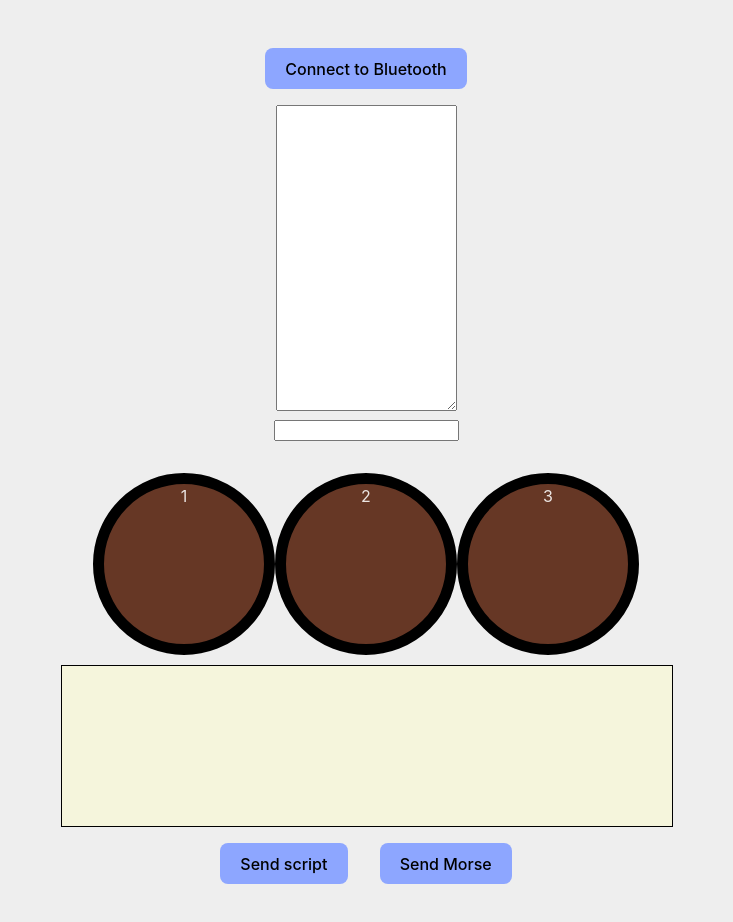
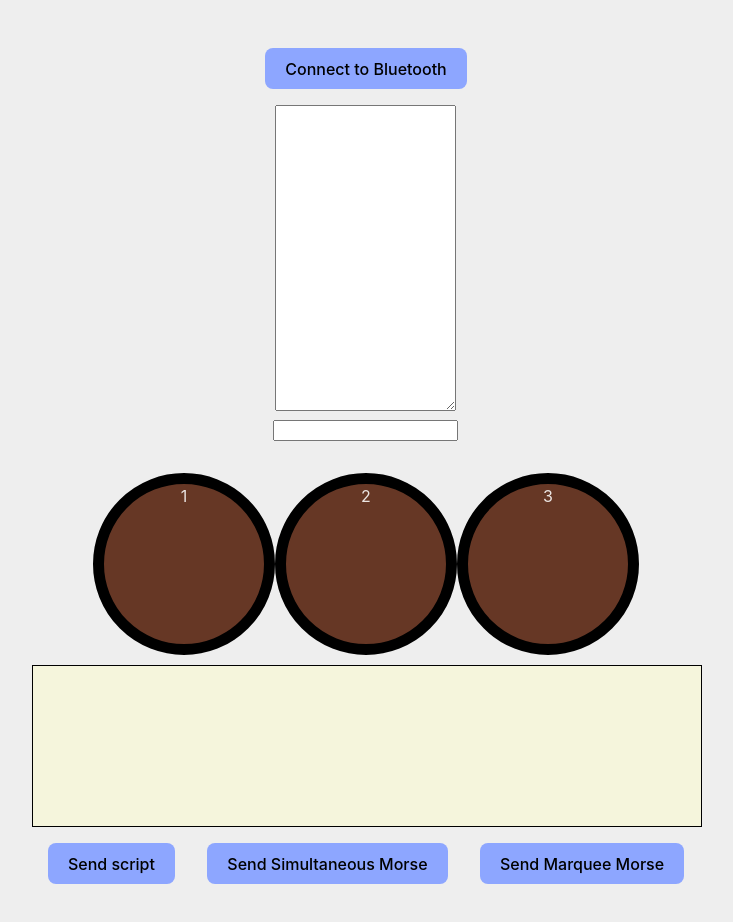
Before and after one commit to Gameplushy/iotProject, a React (Vite) app: page / in a window 1280 px wide. Shown: the top 922 px of the page, without its empty margins (274-1007 px from the left). Built offline with nearby package versions, Linux system fonts and the light colour scheme.

Commit message:
Separate Marquee and Simultaneous

```diff
--- a/src/App.jsx
+++ b/src/App.jsx
@@ -114,8 +114,20 @@ function App() {
           commands+=line
         })
       }
+      commands = commands.substring(0,commands.length-2)
+      MorseFlash(commands)
+      MorseGantt(commands)
     }
     else{
+      alert("Only 3 letter-words !")
+      return;
+    }
+  }
+
+  function SendMarquee(){
+    if(!morsePlainText || !morsePlainText.match("^[A-Za-z]+$"))
+    return;
+  var commands = "";
   var timer = 0;
   morsePlainText.toUpperCase().split('').forEach(c=>{
     var code = morseDic[c];
@@ -125,9 +137,8 @@ function App() {
       })
       timer+=((d=='.')?MORSEDOT:MORSEDASH)+MORSEBREAK
     })
-         timer+=MORSEDOT;
+     timer+=MORSEBREAK;
   })
-    }
   commands = commands.substring(0,commands.length-2)
   MorseFlash(commands)
   MorseGantt(commands)
@@ -211,7 +222,8 @@ function App() {
       </div>
       <div>
         <button onClick={SendScript}>Send script</button>
-        <button onClick={SendMorse}>Send Morse</button>
+        <button onClick={SendMorse}>Send Simultaneous Morse</button>
+        <button onClick={SendMarquee}>Send Marquee Morse</button>
       </div>
     </div>
   )
```
Lines whose indentation alone changed are shown as unchanged.
